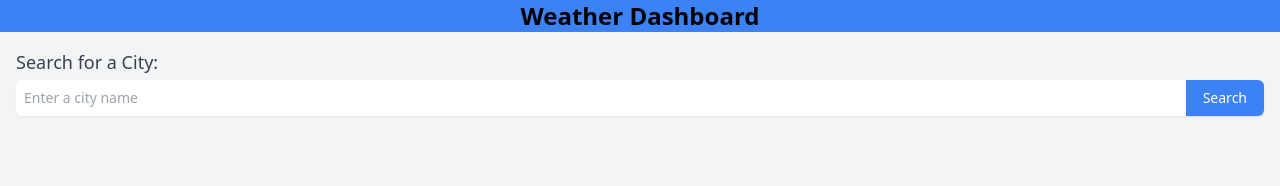
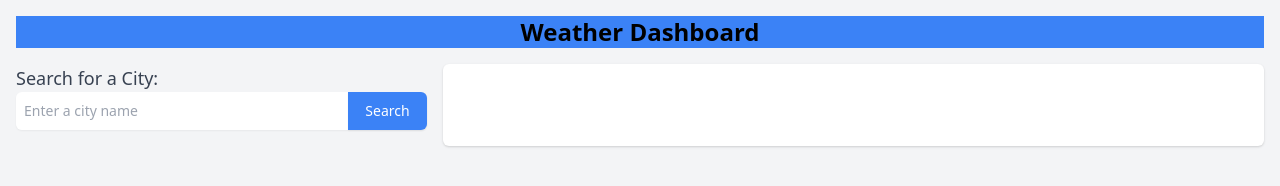
Before and after one commit to yahm0/5-Day-Weather-Forecast, a plain HTML site: page index.html in a window 1280 px wide. Drawn offline with nearby package versions, Linux system fonts and the light colour scheme.

Commit message:
added a container for recommended cities on the html file.

```diff
--- a/index.html
+++ b/index.html
@@ -2,25 +2,33 @@
 <html lang="en">
 <head>
     <meta charset="UTF-8">
-    <meta name="viewport" content="width=device-width, initial-scale=1.0">
+    <meta viewport="width=device-width, initial-scale=1.0">
     <title>Weather Dashboard</title>
     <!-- TailwindCSS CDN for styling -->
     <link href="https://cdn.jsdelivr.net/npm/tailwindcss@2.2.19/dist/tailwind.min.css" rel="stylesheet">
 </head>
 <body class="bg-gray-100">
-    <div class="container mx-auto">
+    <div class="container mx-auto p-4">
         <h1 class="text-2xl font-bold text-center mb-4 text-black bg-blue-500">Weather Dashboard</h1>
-        <div class="mb-4 px-4">
-            <label for="city" class="block text-lg font-medium text-gray-700">Search for a City:</label>
-            <div class="mt-1 flex rounded-md shadow-sm">
-                <input type="text" name="city" id="city" class="focus:ring-indigo-500 focus:border-indigo-500 flex-grow block w-full min-w-0 rounded-none rounded-l-md sm:text-sm border-gray-300 p-2" placeholder="Enter a city name">
-                <button id="submit" class="inline-flex items-center px-4 py-2 border border-transparent text-sm leading-4 font-medium rounded-r-md shadow-sm text-white bg-blue-500 hover:bg-blue-600 focus:outline-none focus:ring-2 focus:ring-offset-2 focus:ring-blue-500">
-                    Search
-                </button>
+        <div class="flex mb-4">
+            <div class="w-1/3">
+                <label for="city" class="block text-lg font-medium text-gray-700">Search for a City:</label>
+                <div class="flex rounded-md shadow-sm mb-4">
+                    <input type="text" id="city" class="focus:ring-indigo-500 focus:border-indigo-500 flex-grow block w-full rounded-none rounded-l-md sm:text-sm border-gray-300 p-2" placeholder="Enter a city name">
+                    <button id="submit" class="inline-flex items-center px-4 py-2 border border-transparent text-sm font-medium rounded-r-md shadow-sm text-white bg-blue-500 hover:bg-blue-600 focus:outline-none focus:ring-2 focus:ring-offset-2 focus:ring-blue-500">
+                        Search
+                    </button>
+                </div>
+                <!-- Container for recommended cities -->
+                <div id="recommendedCities" class="bg-white shadow overflow-hidden rounded-md">
+                    <ul class="divide-y divide-gray-200">
+                        <!-- Recommended cities will be listed here -->
+                    </ul>
+                </div>
             </div>
-        </div>
-        <div id="weatherResult" class="weather-result hidden">
-            <!-- Weather data will be dynamically inserted here -->
+            <div id="weatherResult" class="w-2/3 ml-4 bg-white shadow overflow-hidden rounded-md">
+                <!-- Weather forecasts will be dynamically inserted here -->
+            </div>
         </div>
     </div>
 
```
